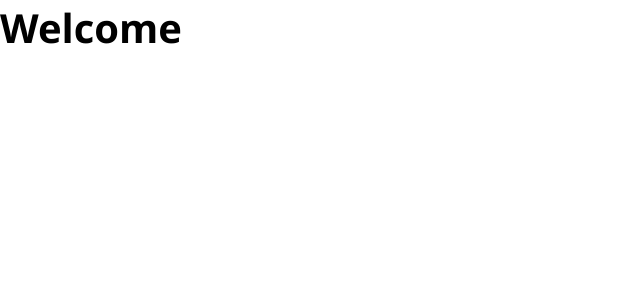
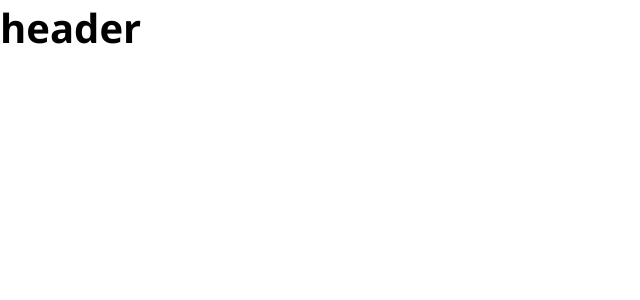
Before and after one commit to hemakumarm72/Reactjs-Blog-landing-pages, a React (Create React App) app: page / in a window 1280 px wide. Shown: the top 300 px of the page, without its empty margins (0-640 px from the left). Built offline with nearby package versions, Linux system fonts and the light colour scheme.

Commit message:
folder export finished

```diff
--- a/src/App.jsx
+++ b/src/App.jsx
@@ -1,8 +1,9 @@
 import './Styles/App.css';
 import React from 'react';
+import { Mainpages } from 'pages';
 
 function App() {
-    return <h1>Welcome</h1>;
+    return <Mainpages />;
 }
 
 export default App;
--- a/src/Components/pageLayout/header/header.jsx
+++ b/src/Components/pageLayout/header/header.jsx
@@ -0,0 +1,7 @@
+import React from 'react';
+
+function Header() {
+    return <h1>header</h1>;
+}
+
+export default Header;
--- a/src/index.jsx
+++ b/src/index.jsx
@@ -1,7 +1,7 @@
 import React, { lazy, Suspense } from 'react';
 import ReactDOM from 'react-dom';
 import './Styles/index.css';
-import Loader from 'Components/Loader/Loader';
+import Loader from './Elements/Loader/Loader';
 
 // import App from './App'
 
--- a/src/pages/index.jsx
+++ b/src/pages/index.jsx
@@ -1,3 +1,3 @@
-import { mainpages } from "./main/main";
+import Mainpages from 'pages/main/Mainpages';
 
-export { mainpages };
+export { Mainpages };
--- /dev/null
+++ b/src/pages/main/Mainpages.jsx
@@ -0,0 +1,12 @@
+import React from 'react';
+import Header from 'Components/pageLayout/header/Header';
+
+function Mainpages() {
+    return (
+        <>
+            <Header />
+        </>
+    );
+}
+
+export default Mainpages;
```
Also changed, not shown: src/Assest/logo/logo.svg (renamed from src/Assest/images/logo.svg), src/Components/df.js (added), src/Elements/Loader/Loader.jsx (renamed from src/Components/Loader/Loader.jsx), src/Elements/nd.jsx (added).
